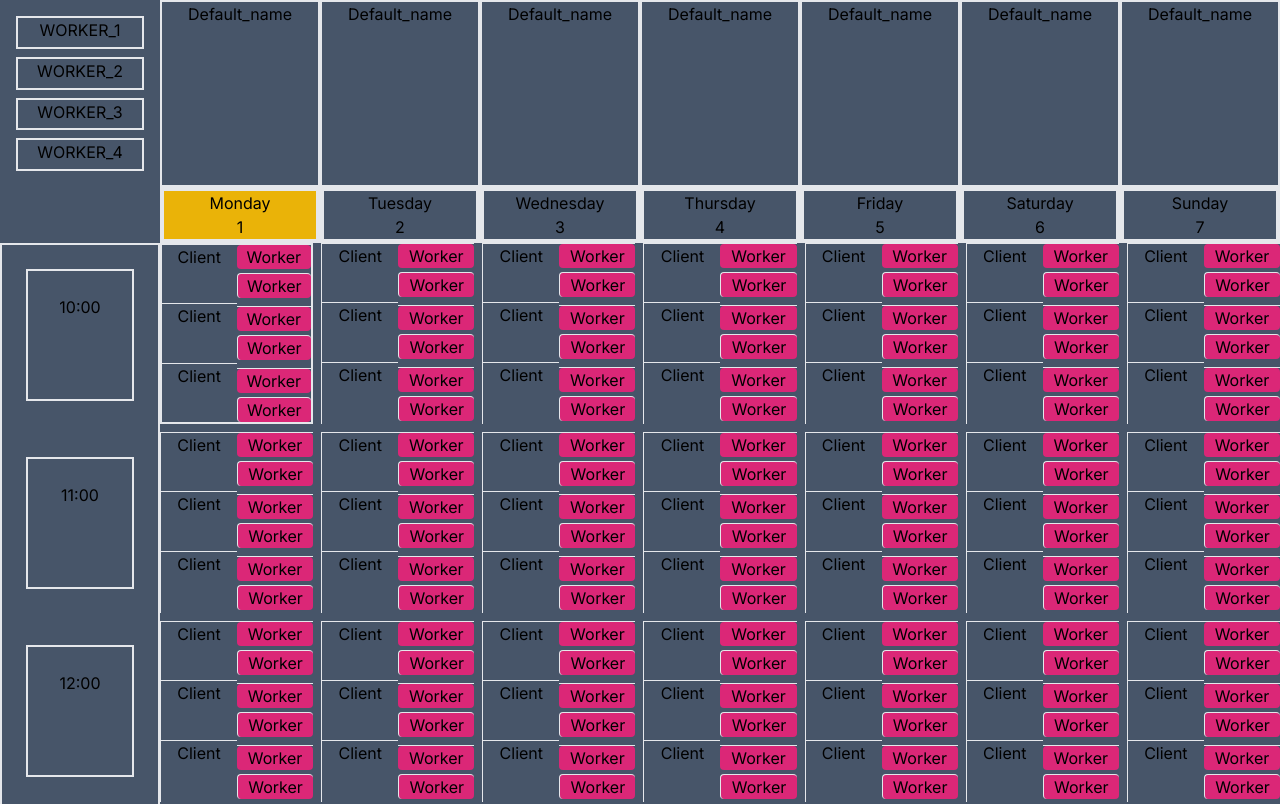
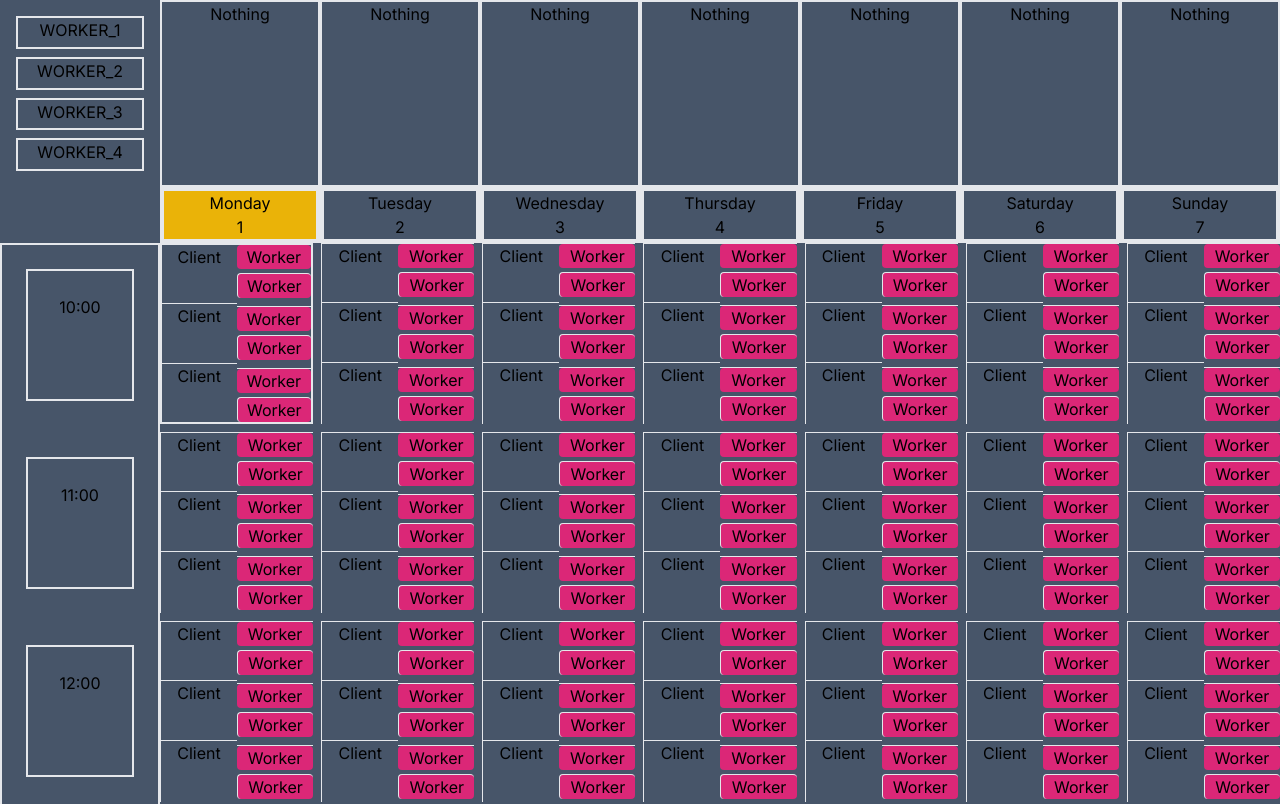
Before and after one commit to LilithStd/work_timetable, a Next.js app: page / in a window 1280 px wide. Shown: the top 804 px of the page. Built offline with nearby package versions, Linux system fonts and the light colour scheme.

Commit message:
logics for workers list per week finish (temporally without persist zustand store)

```diff
--- a/src/app/components/board/border_list_workers/boarder_list_workers.tsx
+++ b/src/app/components/board/border_list_workers/boarder_list_workers.tsx
@@ -23,32 +23,22 @@ export default function Border_List_Workers({ name, update }: Border_List_Worker
   const [currentCell, setCurrentCell] = useState('')
   const [currentWorker, setCurrentWorker] = useState('')
   const [eventDropItem, setEventDropItem] = useState('')
-  const { daysCell, addWorker } = useWorkerStore();
-
-  if (name) {
-    addWorker('monday', name)
-  }
-
-
-
-  console.log(daysCell)
-
+  const { daysCell, updateDaysCellsData } = useWorkerStore();
 
   const handleDragStart = (e: React.DragEvent<HTMLSpanElement>) => {
     e.dataTransfer.setData('worker', e.currentTarget.id);
-    const data = e.dataTransfer.getData('worker');
   };
 
   const handleDragDrop = (e: React.DragEvent<HTMLDivElement>) => {
     e.preventDefault();
     const data = e.dataTransfer.getData('worker');
-    setCurrentWorker(data)
+    const cellData = e.currentTarget.id;
+    updateDaysCellsData(cellData, data)
   };
 
   const handleDragOver = (e: React.DragEvent<HTMLDivElement>) => {
     e.preventDefault();
-    e.dataTransfer.setData('cell', e.currentTarget.id)
-    const data = e.dataTransfer.getData('cell');
+
   };
 
 
@@ -60,13 +50,13 @@ export default function Border_List_Workers({ name, update }: Border_List_Worker
         {border_list_Worker.map((item) =>
           <div className={`border-2 text-center ${currentCell === item.id ? 'bg-purple-500' : ''}`}
             key={nanoid()}
+            id={item.day}
             onDragEnter={() => setCurrentCell(item.id)}
             onDragLeave={() => setCurrentCell('')}
             onDragOver={handleDragOver}
             onDrop={handleDragDrop}
           ><Border_list_worker_cell
-              id={item.id}
-              name={currentWorker !== '' && currentCell === item.id ? currentWorker : ''}
+              day={item.day}
             /></div>)}
       </div >
       <div className="grid grid-cols-1 grid-row-4 row-start-1 m-4 gap-2">
--- a/src/app/components/board/border_list_workers/border_list_worker_cell/boarder_list_worker_cell.tsx
+++ b/src/app/components/board/border_list_workers/border_list_worker_cell/boarder_list_worker_cell.tsx
@@ -1,26 +1,31 @@
 'use client'
+import { useWorkerStore } from "@/app/store/workers_store";
+import { DAYS } from "@/const/const";
 import { nanoid } from "nanoid"
 import { useState, useEffect } from "react";
 
 type Border_list_worker_cell_Props = {
-    id: string,
-    name?: string
+    day: string,
 }
 
 
 
-export default function Border_list_worker_cell({ id, name }: Border_list_worker_cell_Props) {
-    const [workerList, setWorkerList] = useState<string[]>([]);
-
-    useEffect(() => {
-        if (name) {
-            setWorkerList(prevList => [...prevList, name]);
-        }
-    }, [name]);
+export default function Border_list_worker_cell({ day }: Border_list_worker_cell_Props) {
+    const workersByDaysStore = useWorkerStore((state) => state.workersByDays)
+    const workersByDays = workersByDaysStore(day)
+    const testAray = workersByDays
 
     return (
         <div>
-            {workerList.length > 0 ? workerList.map((item) => <span key={nanoid()}>{item}</span>) : 'Default_name'}
+            {testAray && testAray.length !== 0 ? testAray.map((item) =>
+                <div
+                    key={nanoid()}
+                    className="flex"
+                >
+                    {item.name}
+                </div>
+
+            ) : 'Nothing'}
         </div>
     )
 }
--- a/src/app/store/workers_store.ts
+++ b/src/app/store/workers_store.ts
@@ -13,7 +13,8 @@ type Days_Cell_Type = {
 
 interface WorkersStoreProps {
   daysCell: Days_Cell_Type[];
-  addWorker: (day: string, workerName: string) => void;
+  updateDaysCellsData: (day: string, workerName: string) => void;
+  workersByDays: (day: string) => Data_Workers_Type[];
 }
 
 const initialState: Days_Cell_Type[] = [
@@ -48,26 +49,22 @@ const initialState: Days_Cell_Type[] = [
 ];
 
 export const useWorkerStore = create<WorkersStoreProps>()(
-  persist(
     (set, get) => ({
       daysCell: initialState,
-      addWorker: (day, workerName) => {
+      updateDaysCellsData: (day, workerName) => {
         set((state) => {
+
           const updatedDaysCell = state.daysCell.map((item) =>
-            item.day === day
+            item.day === day && !item.workers.find((worker) => worker.name === workerName )
               ? { ...item, workers: [...item.workers, { name: workerName }] }
               : item
           );
           return { daysCell: updatedDaysCell };
         });
       },
+      workersByDays: (day) => {
+        const dayCell = get().daysCell.find((item) => item.day === day);
+        return dayCell ? dayCell.workers : [];
+      },
     }),
-    {
-      name: 'workers-storage',
-      storage: createJSONStorage(() => sessionStorage),
-      onRehydrateStorage: () => (state) => {
-        console.log('Rehydrated state:', state);
-      },
-    }
-  )
 );
```
